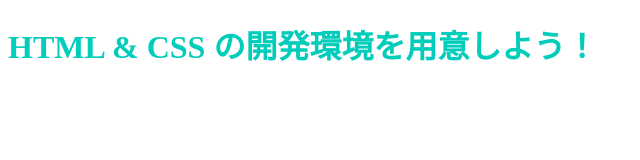
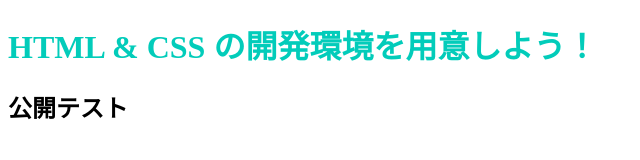
Before and after one commit to hiromu0904/hiromu0904.github.io, a plain HTML site: page index.html in a window 1280 px wide. Shown: the whole page, without its empty margins (0-640 px from the left). Drawn offline with Linux system fonts and the light colour scheme.

Commit message:
Update index.html

```diff
--- a/index.html
+++ b/index.html
@@ -7,5 +7,6 @@
   </head>
   <body>
     <h1 class="title">HTML & CSS の開発環境を用意しよう！</h1>
+    <h2>公開テスト</h2>
   </body>
 </html>
```
